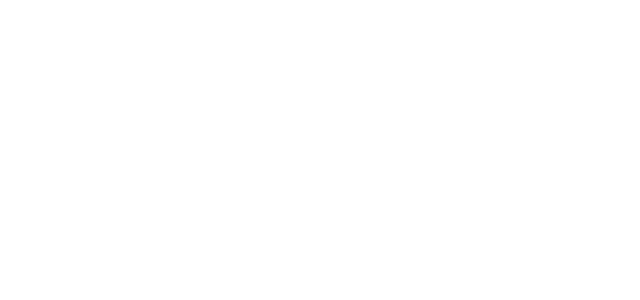
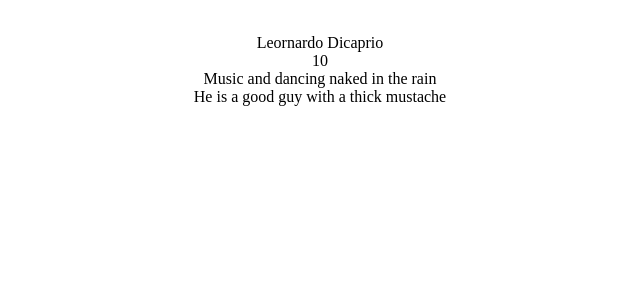
Before and after one commit to IoanaRoxanaPoroch/ActoKedavra-App, a React (Create React App) app: page / in a window 1280 px wide. Shown: the top 300 px of the page, without its empty margins (340-980 px from the left). Built offline with nearby package versions, Linux system fonts and the light colour scheme.

Commit message:
actor-object

```diff
--- a/src/App.css
+++ b/src/App.css
@@ -1,3 +1,11 @@
 .App {
   text-align: center;
 }
+
+.actor {
+  padding: 10px;
+}
+
+.actor ul {
+  list-style: none;
+}
--- a/src/App.js
+++ b/src/App.js
@@ -7,18 +7,20 @@
     hobbies: "Music and dancing naked in the rain",
     description: "He is a good guy with a thick mustache",
   };
-  const arr = [1, 2, 3, 4];
+
+  const listItems = Object.keys(actor).map((key) => (
+    <li key={key}>{actor[key]}</li>
+  ));
+
+  // let listItems1 = [];
+  // for (const [key, value] of Object.entries(actor)) {
+  //   listItems1.push(<li key={key}>{value}</li>);
+  // }
   return (
     <div className="App">
       <div className="actor">
-        <ul>
-          {/* {for(const prop in actor)
-            {
-              <li>
-                {`${prop}:${actor[prop]}`}
-              </li>
-            }} */}
-        </ul>
+        <ul>{listItems}</ul>
+        {/* <ul>{listItems1}</ul> */}
       </div>
     </div>
   );
```
